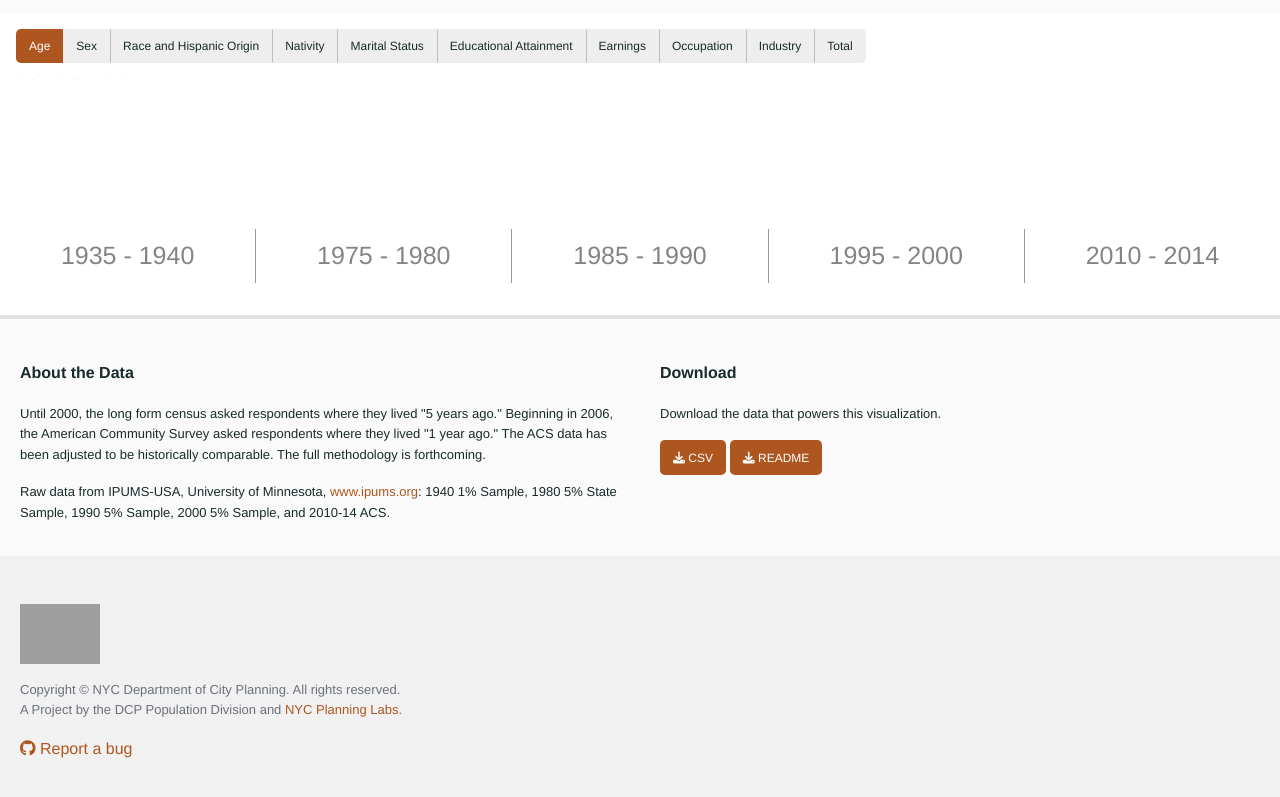
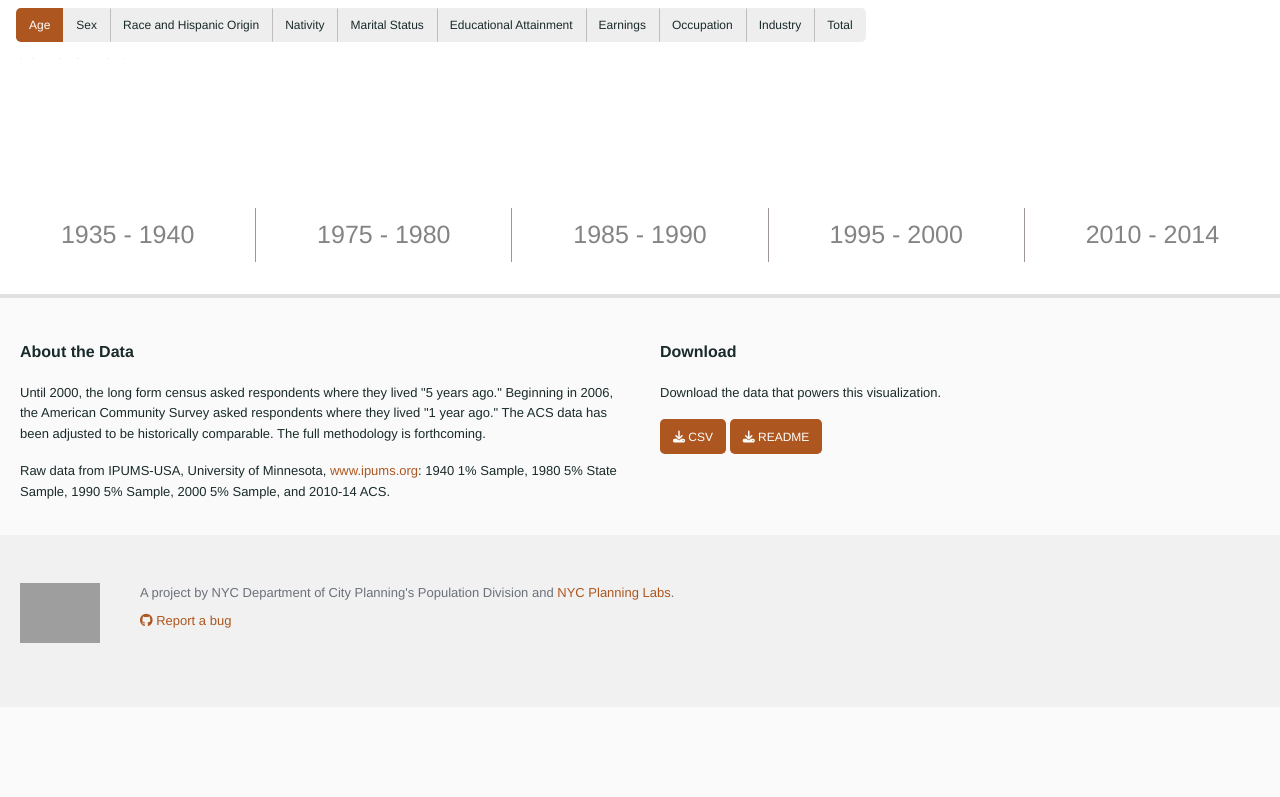
Before and after one commit to NYCPlanning/labs-migration-viz, a website: page index.html in a window 1280 px wide. Shown: the part 371-1168 px from the top of the page. After the commit the page ends 1078 px from the top, so only its background shows below. Drawn offline with nearby package versions, Linux system fonts and the light colour scheme; grey boxes are pictures that could not be loaded; a script that the page names is missing.

Commit message:
remove beta notice

```diff
--- a/index.html
+++ b/index.html
@@ -17,7 +17,7 @@
   <div class="site-header">
 
     <header role="banner">
-      <a href="https://planninglabs.nyc/" class="labs-beta-notice hide-for-print">A beta project of NYC Planning Labs</a>
+      <!-- <a href="https://planninglabs.nyc/" class="labs-beta-notice hide-for-print">A beta project of NYC Planning Labs</a> -->
       <div class="grid-x grid-padding-x">
         <div class="branding cell auto">
           <a class="dcp-link" href="http://www1.nyc.gov/site/planning/index.page"><img class="dcp-logo" src="https://raw.githubusercontent.com/NYCPlanning/logo/master/dcp_logo_772.png" alt="NYC Planning"></a>
@@ -118,12 +118,14 @@
   </div>
 
   <div class="site-footer grid-x grid-padding-x">
-    <div class="cell">
+    <div class="cell shrink">
 
       <p><a href="http://www1.nyc.gov/site/planning/index.page"><img class="logo" style="width:80px;" src="https://raw.githubusercontent.com/NYCPlanning/logo/master/dcp_logo_772.png" alt="DCP"></a></p>
 
-      <p class="text-small dark-gray no-margin">Copyright © NYC Department of City Planning. All rights reserved.</p>
-      <p class="text-small dark-gray">A Project by the DCP Population Division and <a href="http://planninglabs.nyc">NYC Planning Labs</a>.</p>
+    </div>
+    <div class="cell auto text-small ">
+
+      <p class="dark-gray" style="margin-bottom:0.5rem;">A project by NYC Department of City Planning's Population Division and <a href="http://planninglabs.nyc">NYC Planning Labs</a>.</p>
 
       <a href="https://github.com/NYCPlanning/labs-migration-viz/issues/" target="_blank"><i class="fa fa-github" aria-hidden="true"></i> Report a bug</a>
 
```
